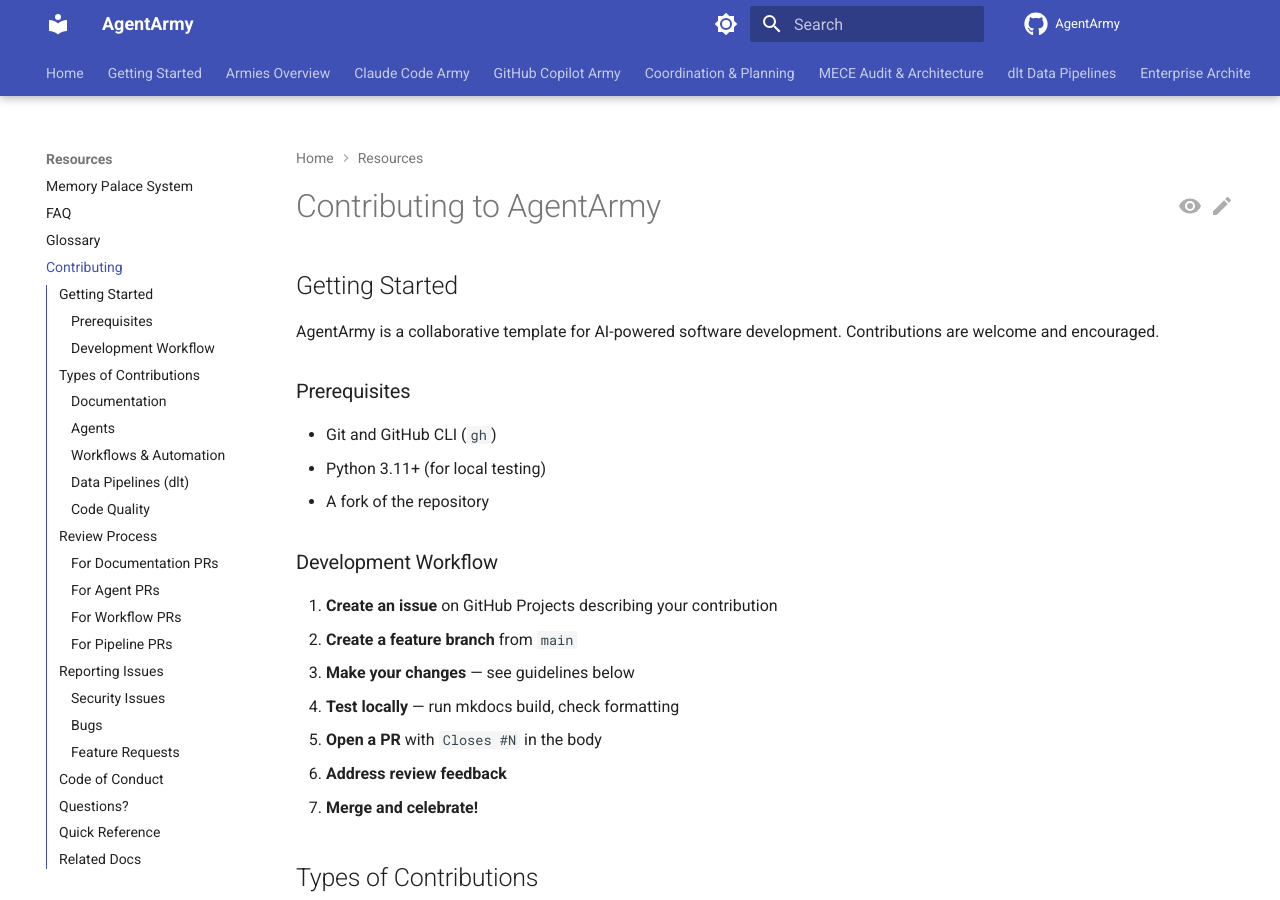
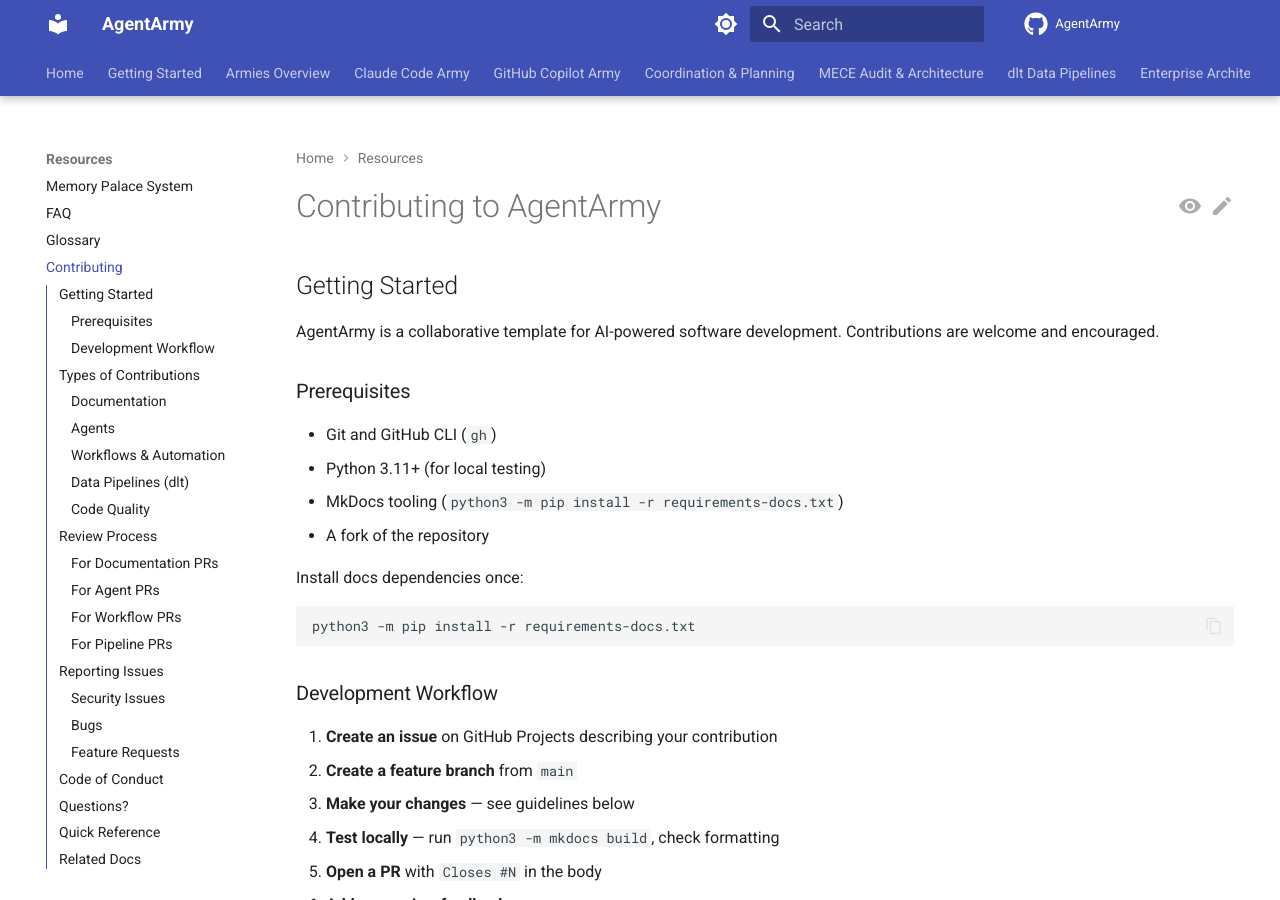
Before and after one commit to nickpclarke/AgentArmyPowerTemplate, an MkDocs documentation site: the page built from docs/contributing.md, in a window 1280 px wide and 900 px high. Built offline with MkDocs 1.6.1 and Material for MkDocs 9.7.7, drawn with Linux system fonts in a browser that asks for light colours; comment, search, counter and statistics services are not loaded; some of the changed text lies outside the part shown.

Commit message:
docs: add local mkdocs setup instructions and fix docs link (#10)

````diff
--- a/docs/contributing.md
+++ b/docs/contributing.md
@@ -8,14 +8,21 @@ AgentArmy is a collaborative template for AI-powered software development. Contr
 
 - Git and GitHub CLI (`gh`)
 - Python 3.11+ (for local testing)
+- MkDocs tooling (`python3 -m pip install -r requirements-docs.txt`)
 - A fork of the repository
+
+Install docs dependencies once:
+
+```bash
+python3 -m pip install -r requirements-docs.txt
+```
 
 ### Development Workflow
 
 1. **Create an issue** on GitHub Projects describing your contribution
 2. **Create a feature branch** from `main`
 3. **Make your changes** — see guidelines below
-4. **Test locally** — run mkdocs build, check formatting
+4. **Test locally** — run `python3 -m mkdocs build`, check formatting
 5. **Open a PR** with `Closes #N` in the body
 6. **Address review feedback**
 7. **Merge and celebrate!**
@@ -153,7 +160,10 @@ flake8 pipelines/
 mypy pipelines/
 
 # Build docs locally
-mkdocs serve
+python3 -m mkdocs build
+
+# Serve docs locally
+python3 -m mkdocs serve
 ```
 
 ## Review Process
````
Also changed, not shown: docs/agents.md (+1 -1 lines), docs/setup.md (+10 -0 lines).
